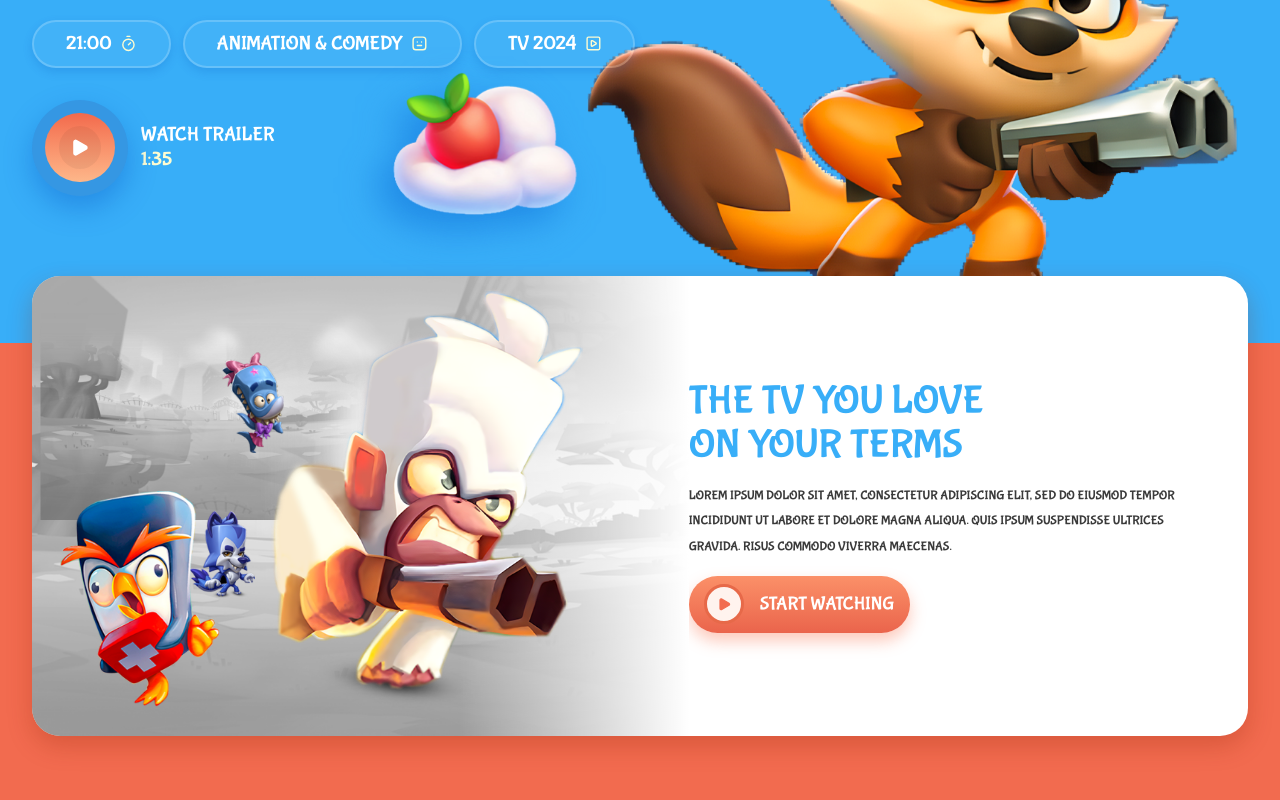
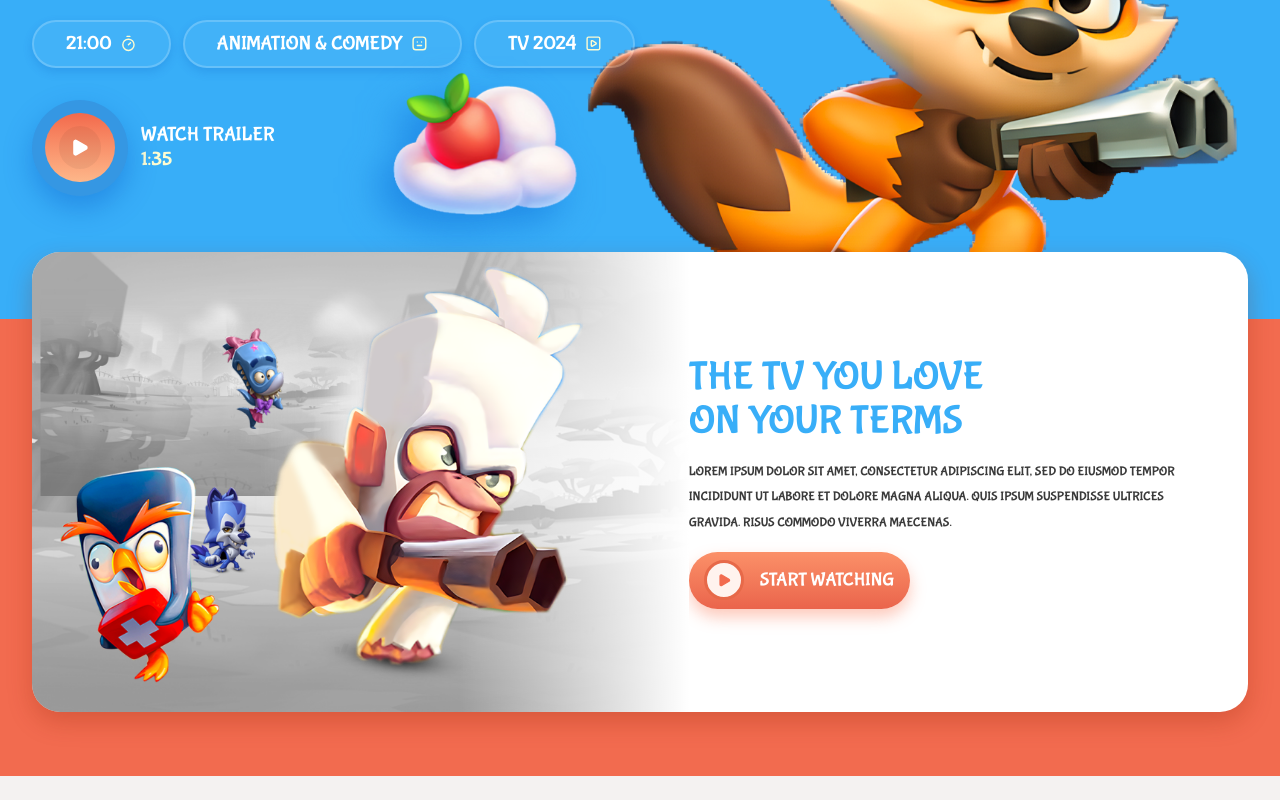
Before and after one commit to Mudasra/zooba-web, a React (Vite) app: page / in a window 1280 px wide. Shown: the part 474-1274 px from the top of the page. Built offline with nearby package versions, Linux system fonts and the light colour scheme.

Commit message:
Tv promo

```diff
--- a/src/components/TvPromo/Tvpromo.jsx
+++ b/src/components/TvPromo/Tvpromo.jsx
@@ -10,7 +10,7 @@ export default function TvPromo() {
   return (
     <section
       aria-labelledby="tv-promo-title"
-      className={`relative z-10 pb-20 md:pb-16 ${splitBackground}`}
+      className={`relative -top-6 z-10 pb-20 md:pb-16 ${splitBackground}`}
     >
       <Container>
         <article className="grid overflow-hidden rounded-card bg-white shadow-[0_10px_24px_rgb(150_40_10/0.28)] md:aspect-615/233 md:grid-cols-[minmax(0,54fr)_minmax(0,46fr)]">
```
